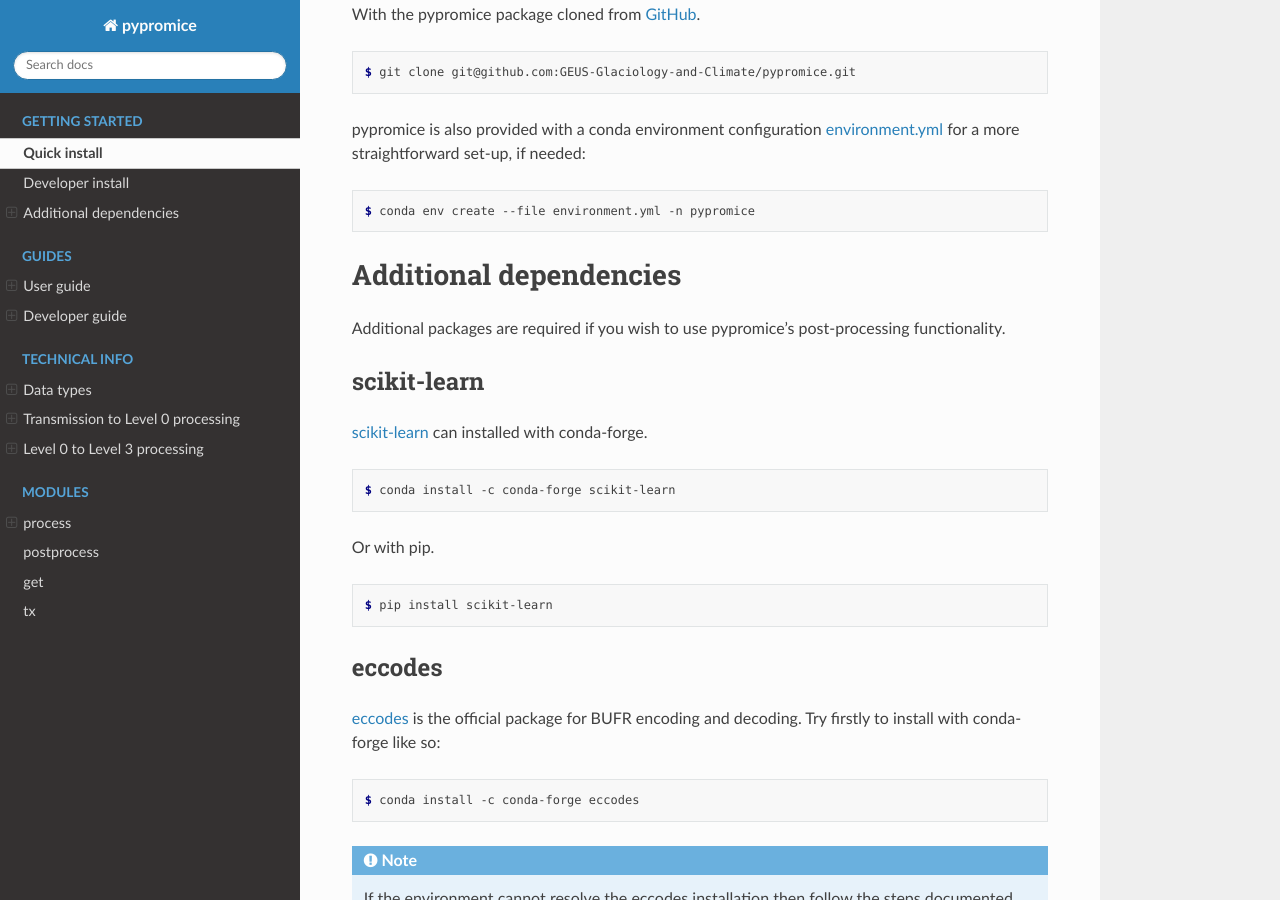
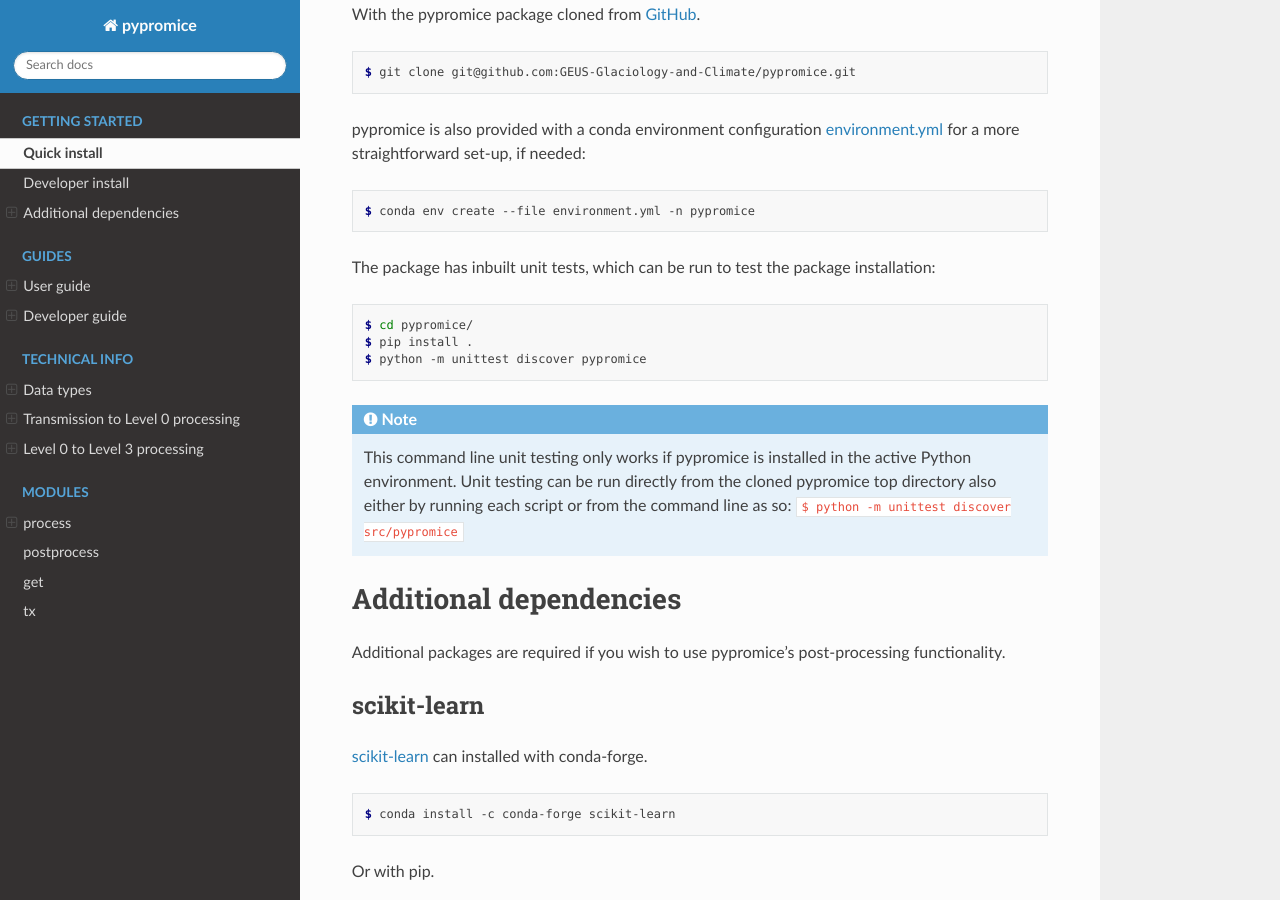
Before and after one commit to GEUS-Glaciology-and-Climate/pypromice, a Sphinx documentation site: the page built from docs/install.rst, in a window 1280 px wide and 900 px high, scrolled down 498 px. Built offline with Sphinx 7.4.7 and the Read the Docs theme 2.0.0, drawn with Linux system fonts in a browser that asks for light colours.

Commit message:
Documentation for unit testing and plotting (#137)
* Unit testing added to docs installation guide

* Plotting examples added

* Plotting example shortened

* Variable names info added

* PLocal package installation info added

* Ran to run

```diff
--- a/docs/install.rst
+++ b/docs/install.rst
@@ -35,6 +35,17 @@
 .. _GitHub: https://github.com/GEUS-Glaciology-and-Climate/pypromice
 .. _environment.yml: https://github.com/GEUS-Glaciology-and-Climate/pypromice/blob/main/environment.yml
 
+The package has inbuilt unit tests, which can be run to test the package installation:
+
+.. code:: console
+
+        $ cd pypromice/
+        $ pip install .
+	$ python -m unittest discover pypromice
+
+.. note::
+
+	This command line unit testing only works if pypromice is installed in the active Python environment. Unit testing can be run directly from the cloned pypromice top directory also either by running each script or from the command line as so: ``$ python -m unittest discover src/pypromice``
 
 ***********************
 Additional dependencies
```
Also changed, not shown: docs/guide_user.rst (+42 -3 lines), 1 other file.
